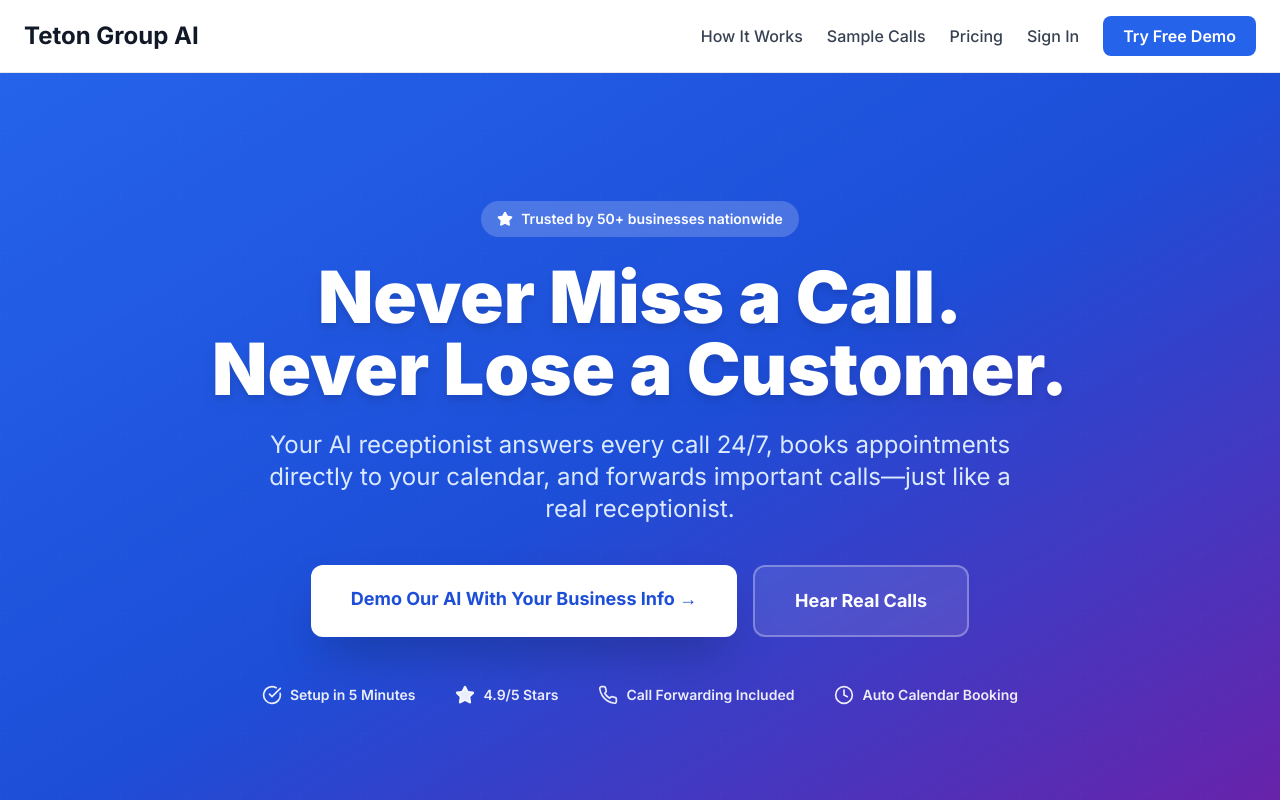
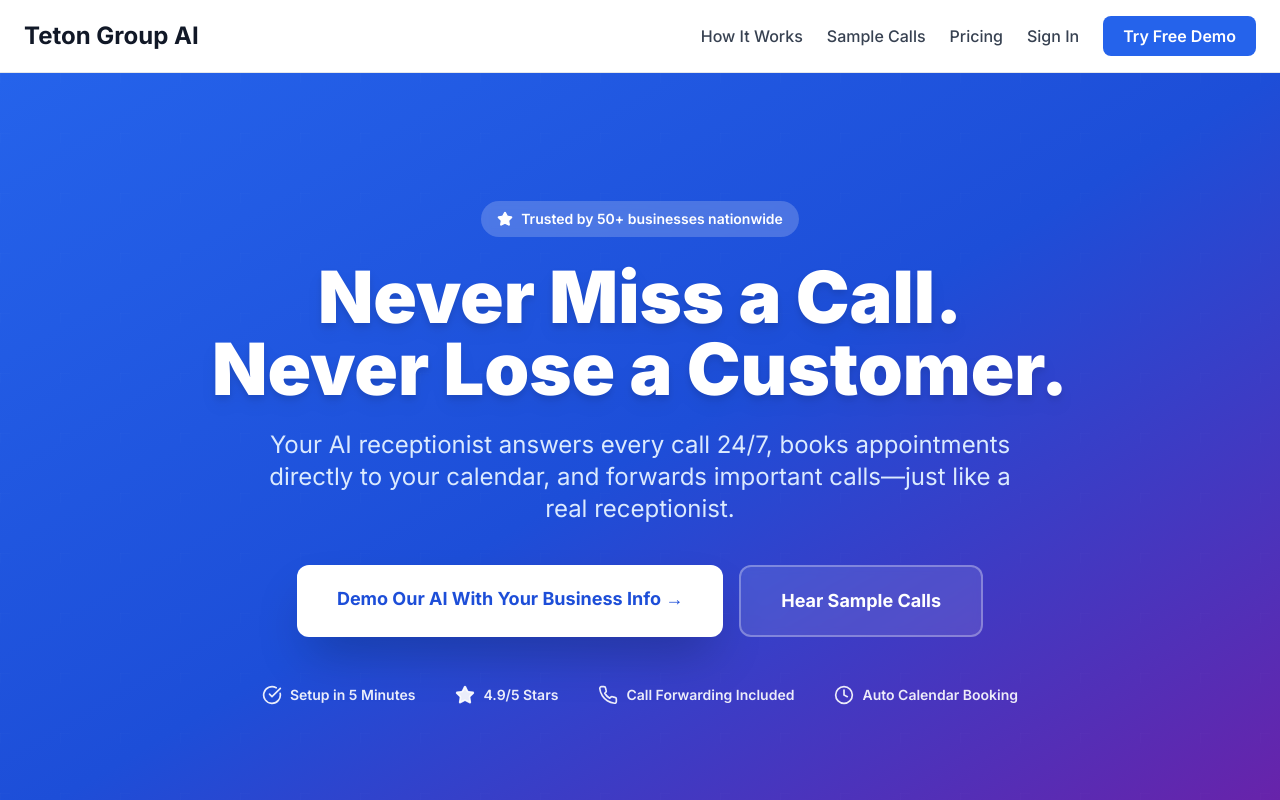
Before and after one commit to brandonsmith-pixel/idaho-ai-website, a Next.js app: page /ai-receptionist in a window 1280 px wide. Shown: the top 800 px of the page. Built offline with nearby package versions, Linux system fonts and the light colour scheme; no server answers.

Commit message:
copy: Change secondary CTA to 'Hear Sample Calls'

```diff
--- a/app/ai-receptionist/page.tsx
+++ b/app/ai-receptionist/page.tsx
@@ -177,7 +177,7 @@
                 Demo Our AI With Your Business Info →
               </a>
               <a href="#sample-calls" className="px-10 py-5 bg-white/10 backdrop-blur-sm border-2 border-white/30 text-white text-lg font-bold rounded-xl hover:bg-white/20 transition">
-                Hear Real Calls
+                Hear Sample Calls
               </a>
             </div>
 
```
